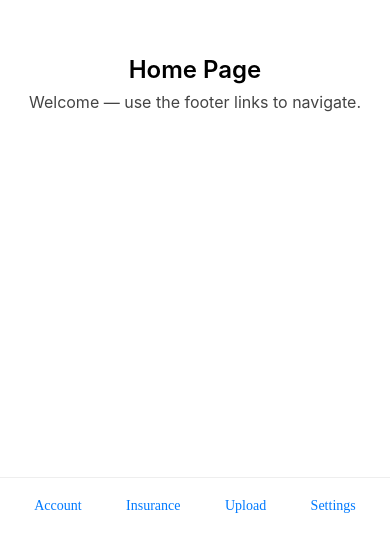
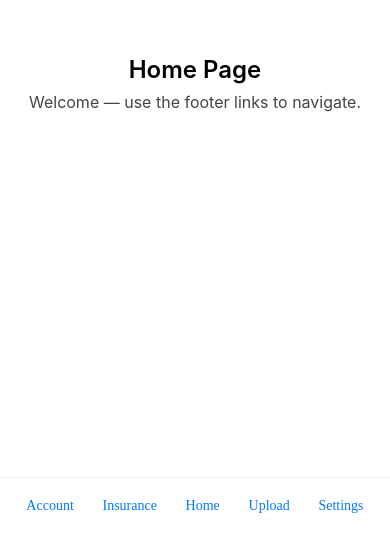
Before and after one commit to alieldaoushyuci/Construction-Verification, a React Native app in the folder my-app/: screen / in a window 390 px wide. Shown: the part 310-844 px from the top of the page. Built offline with nearby package versions, Linux system fonts and the light colour scheme.

Commit message:
Code readability updates

```diff
--- a/my-app/components/Footer.jsx
+++ b/my-app/components/Footer.jsx
@@ -7,6 +7,7 @@ export default function Footer({ onNavigate } = {}) {
     const links = [
         { label: 'Account', path: '/AccountInfo' },
         { label: 'Insurance', path: '/InsuranceSignIn' },
+        { label: 'Home', path: '/' },
         { label: 'Upload', path: '/DocumentUpload' },
         { label: 'Settings', path: '/Settings' },
     ];
@@ -22,7 +23,7 @@ export default function Footer({ onNavigate } = {}) {
             return;
         }
 
-        // Fallback: console log the path so developers can wire navigation
+        // Fallback: console log the path so devs can wire navigation
         console.log('Navigate to', path);
     }
 
```
